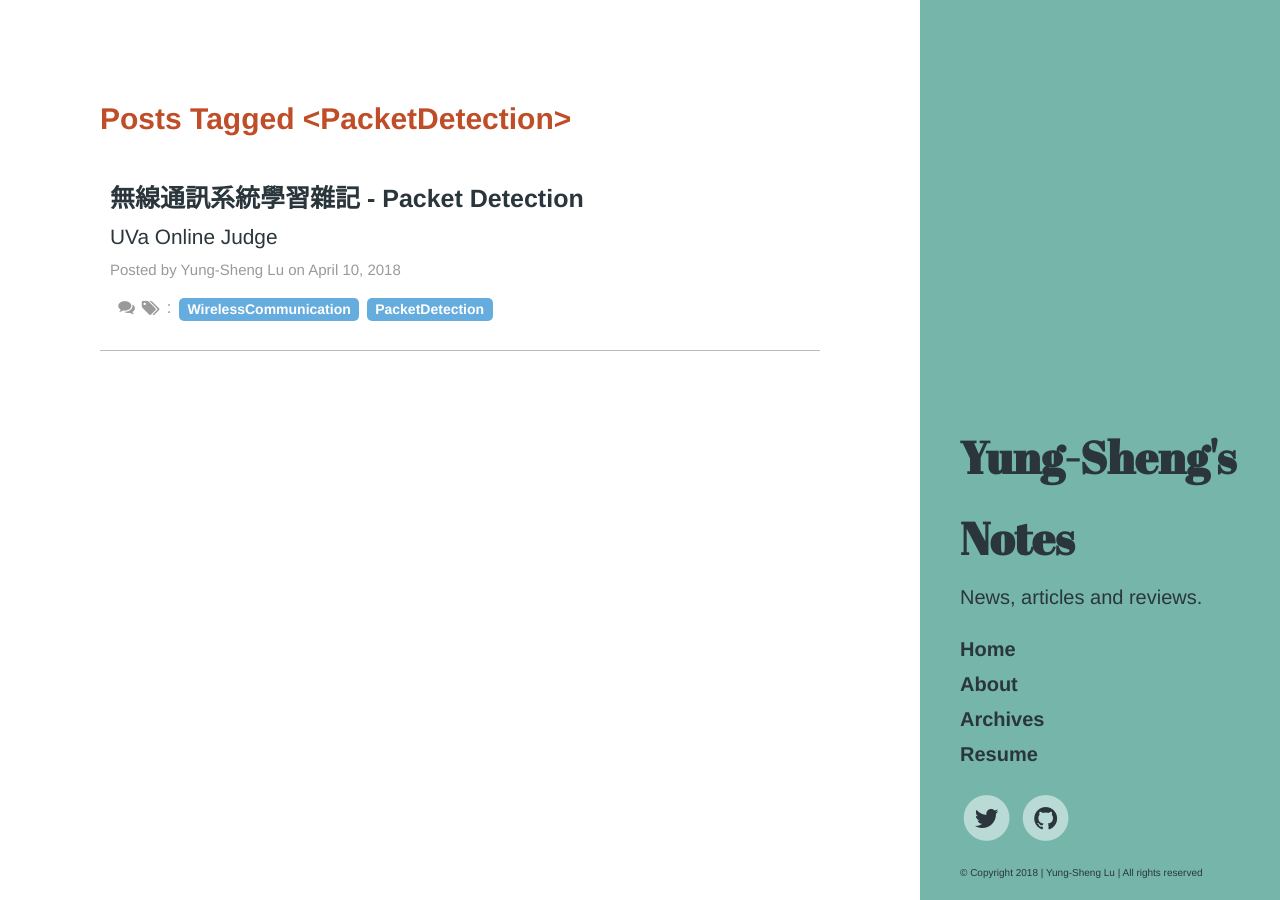
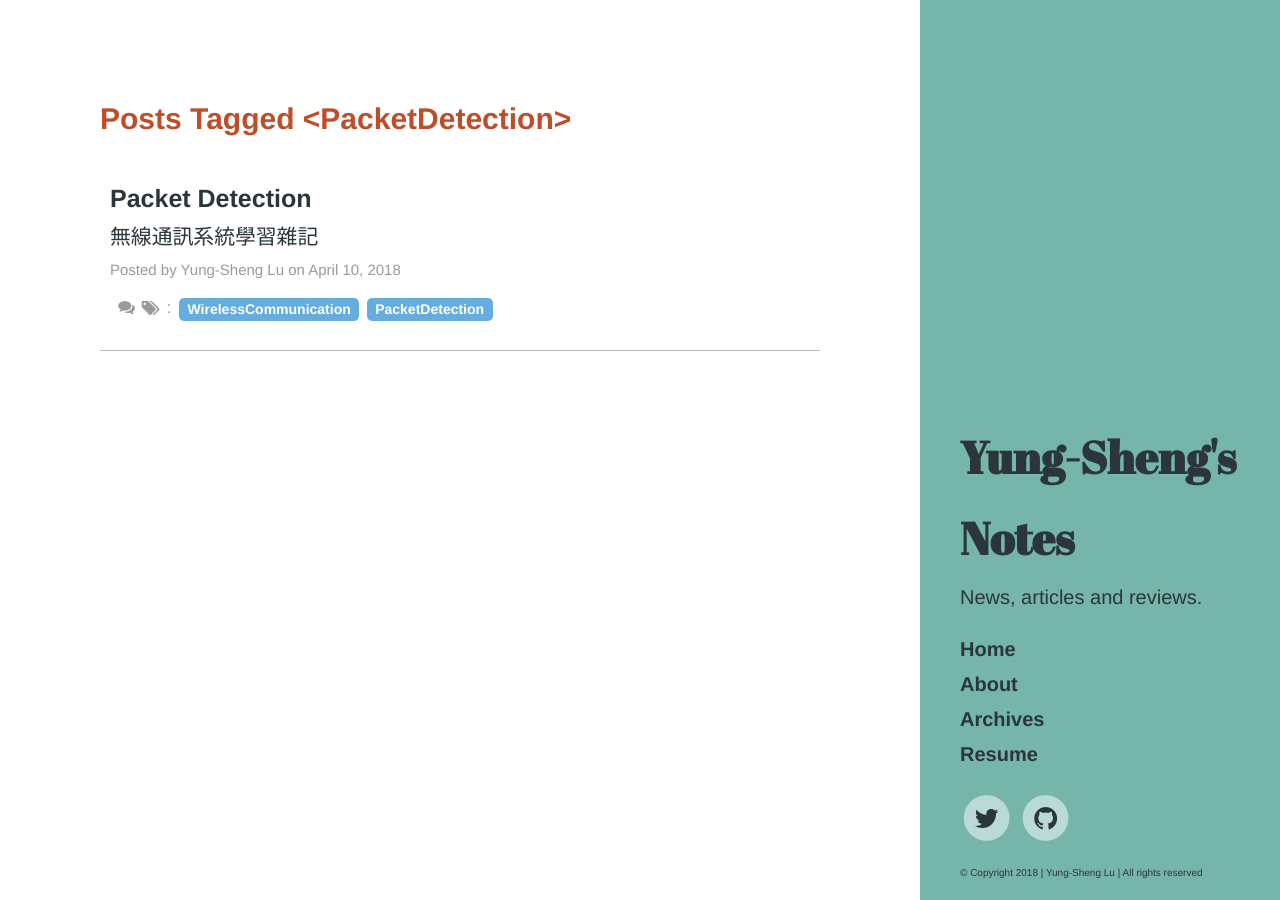
Before and after one commit to dppss90010/yungshenglu.github.io, a Jekyll site: the page tags/PacketDetection/index.html, which Jekyll copies as it is, in a window 1280 px wide. Built offline with Jekyll 4.4.1, drawn with Linux system fonts in a browser that asks for light colours; comment, search, counter and statistics services are not loaded.

Commit message:
Update latest posts

```diff
--- a/_posts/2018-04-10-WCSNotes.markdown
+++ b/_posts/2018-04-10-WCSNotes.markdown
@@ -1,7 +1,7 @@
 ---
 layout     : post
-title      : "無線通訊系統學習雜記 - Packet Detection"
-subtitle   : "UVa Online Judge"
+title      : "Packet Detection"
+subtitle   : "無線通訊系統學習雜記"
 date       : 2018-04-10 19:00:00
 author     : "Yung-Sheng Lu"
 tags       : WirelessCommunication PacketDetection
@@ -28,6 +28,7 @@ link       :
 
 ![](https://i.imgur.com/4uK0P5G.png)
 
+---
 ### Packet Detection in IEEE 802.11
 
 * 在 IEEE 802.11 的標準中，定義每一個 packet 的起始會有一段「預備訊號 (preemble)」。其中，preemble 可以分為為個部分，且這個兩個部分是完全相同的。
--- a/tags/PacketDetection/index.html
+++ b/tags/PacketDetection/index.html
@@ -513,9 +513,9 @@
 	    <td>
 		    <h3>
 		        <a href="/2018/04/10/WCSNotes/">
-		            無線通訊系統學習雜記 - Packet Detection
+		            Packet Detection
 		            <small class="subtitle">
-		                <span>UVa Online Judge</span>
+		                <span>無線通訊系統學習雜記</span>
 		            </small>
 		        </a>
 		    </h3>
--- a/tags/WirelessCommunication/index.html
+++ b/tags/WirelessCommunication/index.html
@@ -511,9 +511,9 @@
 	    <td>
 		    <h3>
 		        <a href="/2018/04/10/WCSNotes/">
-		            無線通訊系統學習雜記 - Packet Detection
+		            Packet Detection
 		            <small class="subtitle">
-		                <span>UVa Online Judge</span>
+		                <span>無線通訊系統學習雜記</span>
 		            </small>
 		        </a>
 		    </h3>
```
